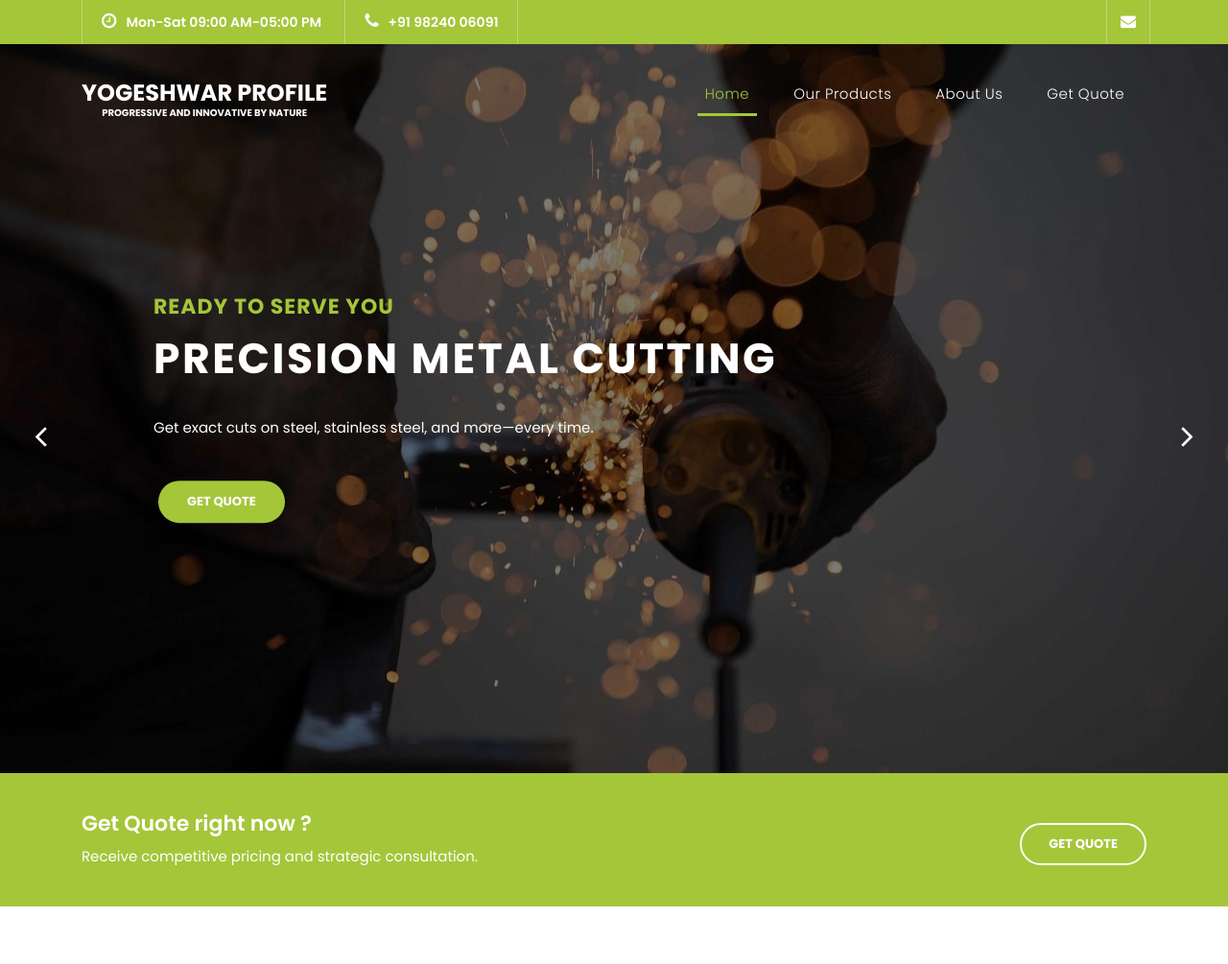
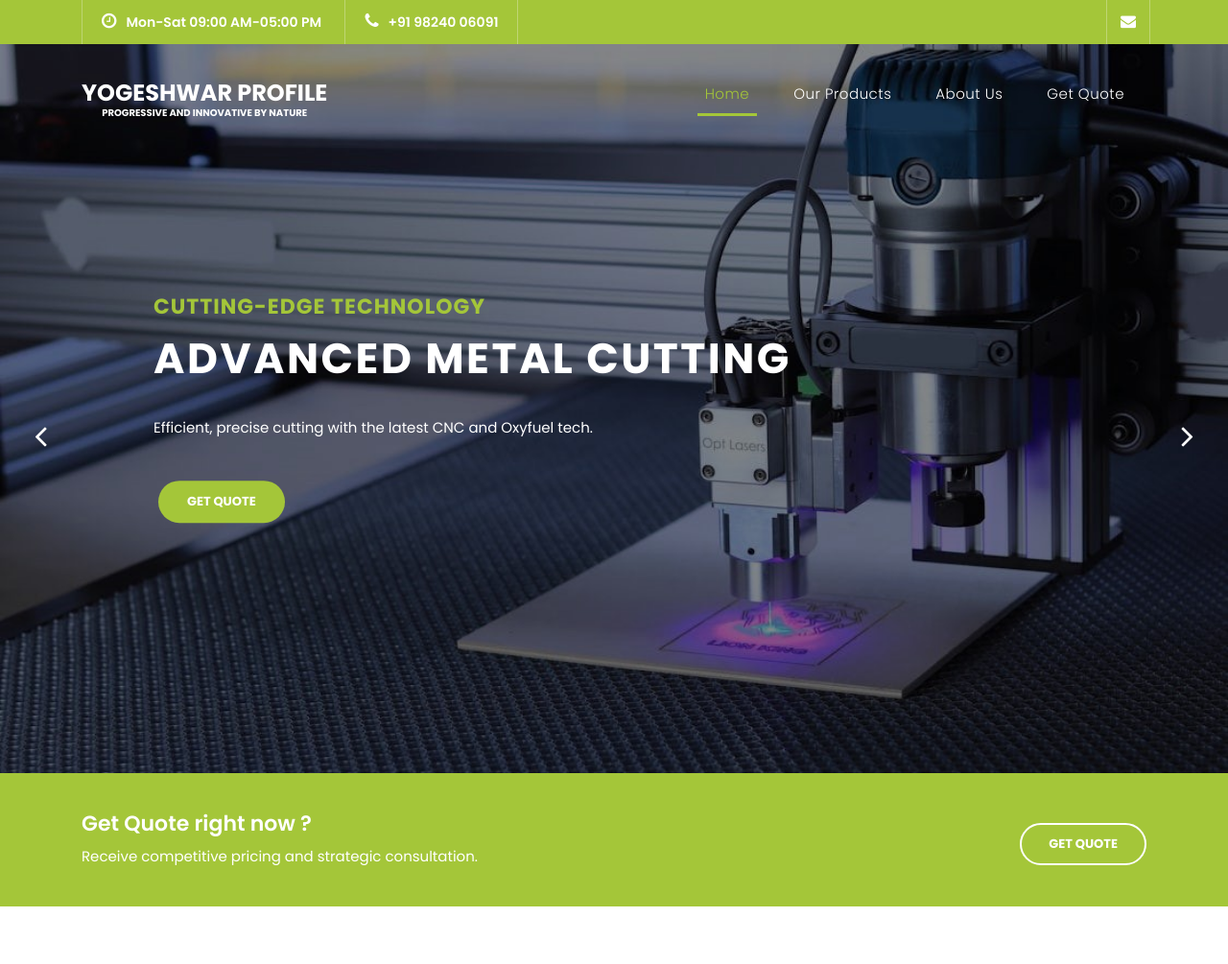
Before and after one commit to parthdeveloperr/yogeshwar-profile-, a PHP site: page /YogeshwarProfile/ in a window 1280 px wide. Shown: the top 1005 px of the page at 96% size. Run offline with PHP 8.4, Linux system fonts and the light colour scheme; some libraries are stand-ins or nearby versions.

Commit message:
add new slider images

```diff
--- a/assets/css/templatemo-finance-business.css
+++ b/assets/css/templatemo-finance-business.css
@@ -428,11 +428,11 @@ header .navbar {
 }
 
 .Modern-Slider .item-1 .img-fill {
+	background-image: url(../images/slider2.jpg);
+}
+
+.Modern-Slider .item-2 .img-fill {
 	background-image: url(../images/slider1.jpg);
-}
-
-.Modern-Slider .item-2 .img-fill {
-	background-image: url(../images/slider2.jpg);
 }
 
 .Modern-Slider .item-3 .img-fill {
@@ -1544,7 +1544,6 @@ footer .contact-form button.filled-button:hover {
 
 	.callback-form .contact-form {
 		padding: 20px;
-
 	}
 }
 
--- a/footer.php
+++ b/footer.php
@@ -52,7 +52,8 @@
                             <div class="col-lg-12 col-md-12 col-sm-12">
                                 <fieldset>
                                     <input name="contact_number" type="text" class="form-control" id="contact_number"
-                                    oninput="this.value = this.value.replace(/[^0-9]/g, '');" maxlength="12" placeholder="Contact Number*" required="">
+                                        oninput="this.value = this.value.replace(/[^0-9]/g, '');" maxlength="12"
+                                        placeholder="Contact Number*" required="">
                                     <div class="error-msg" id="error-contact_number"></div>
                                 </fieldset>
                             </div>
@@ -66,7 +67,7 @@
                             <div class="col-lg-12">
                                 <fieldset>
                                     <button type="submit" id="form-submit" class="filled-button">
-                                       Request
+                                        Request
                                     </button>
                                 </fieldset>
                             </div>
@@ -85,7 +86,7 @@
                 <p>Copyright &copy; <?= date('Y') ?> Yogeshwar Profile
 
                     - Designed & Developed By <a rel="nofollow noopener" href="https://oceanmnc.com"
-                        target="_blank">OceanMNC</a>
+                        target="_blank">Ocean MNC</a>
                 </p>
             </div>
         </div>
--- a/index.php
+++ b/index.php
@@ -1,7 +1,6 @@
 <?php
 require_once 'head.php';
 require_once 'header.php';
-
 
 
 
@@ -12,6 +11,18 @@ require_once 'header.php';
 <div class="main-banner header-text" id="top">
     <div class="Modern-Slider">
         <!-- Item -->
+
+        <div class="item item-3">
+            <div class="img-fill">
+                <div class="text-content">
+                    <h6>Cutting-Edge Technology</h6>
+                    <h4>Advanced Metal Cutting</h4>
+                    <p>Efficient, precise cutting with the latest CNC and Oxyfuel tech.</p>
+                    <a href="#getquote" class="filled-button">Get Quote</a>
+                </div>
+            </div>
+        </div>
+
         <div class="item item-1">
             <div class="img-fill">
                 <div class="text-content">
@@ -34,16 +45,7 @@ require_once 'header.php';
             </div>
         </div>
 
-        <div class="item item-3">
-            <div class="img-fill">
-                <div class="text-content">
-                    <h6>Cutting-Edge Technology</h6>
-                    <h4>Advanced Metal Cutting</h4>
-                    <p>Efficient, precise cutting with the latest CNC and Oxyfuel tech.</p>
-                    <a href="#getquote" class="filled-button">Get Quote</a>
-                </div>
-            </div>
-        </div>
+
         <!-- // Item -->
     </div>
 </div>
@@ -90,7 +92,8 @@ require_once 'header.php';
                         <h4>Boiler and Pressure vessel steel (SA516Grade70/60)</h4>
                         <p>High-strength steel plates designed for pressure vessels and boilers. Reliable under extreme
                             pressure and temperature conditions.</p>
-                        <a href="#getquote" data-value="Boiler and Pressure vessel steel" class="filled-button">Get Quote</a>
+                        <a href="#getquote" data-value="Boiler and Pressure vessel steel" class="filled-button">Get
+                            Quote</a>
                     </div>
                 </div>
             </div>
@@ -101,7 +104,7 @@ require_once 'header.php';
                         <h4>Structural steel plates ( IS2062-E250)</h4>
                         <p>Strong steel plates for construction projects, ideal for bridges, buildings, and heavy-duty
                             machinery.</p>
-                            <br>
+                        <br>
                         <a href="#getquote" data-value="Structural steel plates" class="filled-button">Get Quote</a>
                     </div>
                 </div>
@@ -310,8 +313,9 @@ require_once 'header.php';
                         <div class="row">
                             <div class="col-lg-6 col-md-12 col-sm-12 my-2 my-lg-3">
                                 <input name="contact_number" type="text" class="form-control" id="contact_number"
-                                    placeholder="Contact Number*" oninput="this.value = this.value.replace(/[^0-9]/g, '');"
-                                    maxlength="12" required="">
+                                    placeholder="Contact Number*"
+                                    oninput="this.value = this.value.replace(/[^0-9]/g, '');" maxlength="12"
+                                    required="">
                                 <div class="error-msg" id="error-contact_number"></div>
                             </div>
                             <div class="col-lg-6 col-md-12 col-sm-12 my-2 my-lg-3">
@@ -387,7 +391,7 @@ require_once 'header.php';
             <div class="col-md-12 p-0" style="height:450px;">
                 <iframe
                     src="https://www.google.com/maps/embed?pb=!1m18!1m12!1m3!1d3673.2869560347376!2d72.6306774!3d22.976473100000003!2m3!1f0!2f0!3f0!3m2!1i1024!2i768!4f13.1!3m3!1m2!1s0x395e89100ede43b9%3A0x2ae2276eabf1cd28!2sYogeshwar%20Profile%20vatva!5e0!3m2!1sen!2sin!4v1731495832441!5m2!1sen!2sin"
-                    width="100%" height="100%"  style="border:0;" allowfullscreen="" loading="lazy"
+                    width="100%" height="100%" style="border:0;" allowfullscreen="" loading="lazy"
                     referrerpolicy="no-referrer-when-downgrade"></iframe>
             </div>
         </div>
```
Also changed, not shown: assets/images/newsliderimg.jpg (added), assets/images/oldslider1(1).jpg (added), assets/images/oldslider1.jpg (added), assets/images/oldslider2.jpg (added), assets/images/slider1.jpg, assets/images/slider2.jpg.
